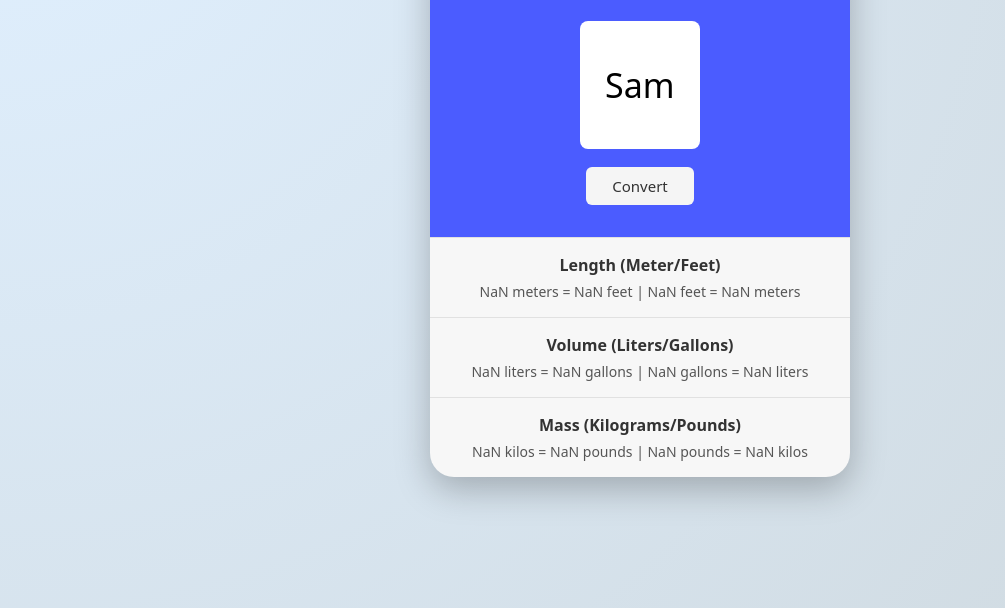
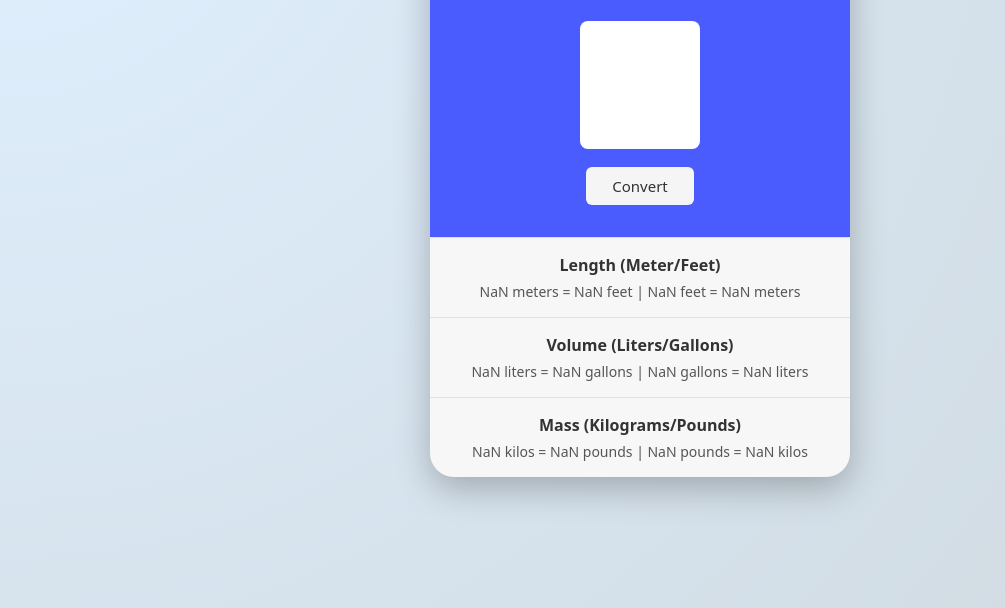
Before and after one commit to DeveloperVishwas7/fullStackDevelopmentTutorial, a browser extension: page unit-convertor/index.html in a window 1280 px wide. Both pictures are taken after typing "Sample" into the empty fields and a click on the button "Convert". Shown: the part 192-800 px from the top of the page, without its empty margins (0-1005 px from the left). Drawn offline with Linux system fonts and the light colour scheme.

```diff
--- a/unit-convertor/index.html
+++ b/unit-convertor/index.html
@@ -11,7 +11,7 @@
       <header class="card-header">
         <h1>Metric/Imperial Unit Conversion</h1>
         <div class="input-box">
-          <input type="text" class="input-value js-input-value" placeholder="00">
+          <input type="text" class="input-value js-input-value" >
         </div>
         <button class="btn-convert js-btn-convert">Convert</button>
       </header>
--- a/unit-convertor/script.js
+++ b/unit-convertor/script.js
@@ -19,7 +19,7 @@
     `
 
     document.querySelector('.js-show-result').innerHTML = html;
-    value = '';
+    inputElement.value = '';
 })
 
 function meterToFeet(value){
--- a/unit-convertor/style.css
+++ b/unit-convertor/style.css
@@ -20,7 +20,7 @@
 }
 
 .card {
-  width: 420px;
+  min-width: 420px;
   border-radius: 24px;
   background: #f7f7f7;
   box-shadow: 0 12px 35px rgba(0, 0, 0, 0.25);
```
